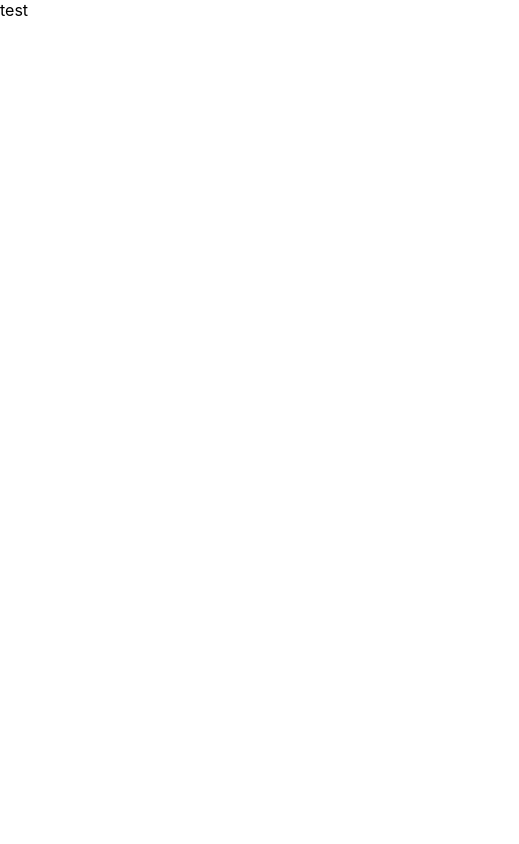
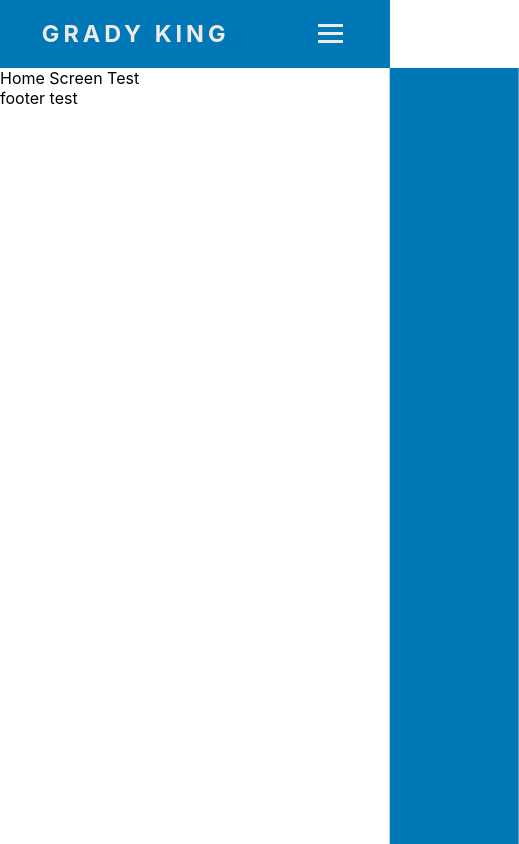
Before and after one commit to gradyki/Portfolio-Site, a React (Create React App) app in the folder client/: page / in a window 390 px wide. Shown: the whole page, 519 px wide, since content can reach past the window. Built offline with nearby package versions, Linux system fonts and the light colour scheme.

Commit message:
nav mobile responsive and burger menu

```diff
--- a/client/src/App.css
+++ b/client/src/App.css
@@ -0,0 +1,7 @@
+:root {
+  --tone1: #03045e;
+  --tone2: #0077b6;
+  --tone3: #00b4d8;
+  --tone4: #90e0ef;
+  --tone5: #caf0f8;
+}
--- a/client/src/App.js
+++ b/client/src/App.js
@@ -1,10 +1,18 @@
 import './App.css';
+import { Switch, Route } from 'react-router-dom'
+import Layout from './components/Layout/Layout'
+import Home from './screens/Home/Home'
 
 function App() {
   return (
-    <div className="App">
-      test
-    </div>
+    <Layout>
+      <Switch>
+        <Route path='/'>
+<Home />
+        </Route>
+      </Switch>
+</Layout>
+
   );
 }
 
--- /dev/null
+++ b/client/src/components/Footer/Footer.jsx
@@ -0,0 +1,3 @@
+export default function Footer() {
+  return <div>footer test</div>;
+}
--- /dev/null
+++ b/client/src/components/Layout/Layout.jsx
@@ -0,0 +1,12 @@
+import Nav from "../Nav/Nav";
+import Footer from "../Footer/Footer";
+
+export default function Layout(props) {
+  return (
+    <div>
+      <Nav />
+      {props.children}
+      <Footer />
+    </div>
+  );
+}
--- /dev/null
+++ b/client/src/components/Nav/Nav.css
@@ -0,0 +1,138 @@
+* {
+  margin: 0px;
+  padding: 0px;
+  box-sizing: border-box;
+}
+
+nav {
+  display: flex;
+  justify-content: space-around;
+  align-items: center;
+  min-height: 8vh;
+  background-color: var(--tone2);
+}
+
+.logo {
+  color: rgb(238, 234, 234);
+  text-transform: uppercase;
+  letter-spacing: 4px;
+  font-size: 20px;
+}
+
+.nav-links {
+  display: flex;
+  justify-content: space-around;
+  width: 40%;
+}
+
+.nav-links a {
+  color: rgb(238, 234, 234);
+  letter-spacing: 3px;
+  text-decoration: none;
+  font-weight: bold;
+  font-size: 14px;
+}
+
+.nav-links li {
+  list-style: none;
+}
+
+.burger {
+  display: none;
+  cursor: pointer;
+}
+
+.burger div {
+  width: 25px;
+  height: 3px;
+  background-color: rgb(238, 234, 234);
+  margin: 5px;
+  transition: all 0.3s ease;
+}
+
+@media screen and (max-width: 1024px) {
+  .nav-links {
+    width: 55%;
+  }
+}
+
+@media screen and (max-width: 768px) {
+  body {
+    overflow-x: hidden;
+  }
+  .nav-links {
+    position: absolute;
+    right: 0px;
+    height: 92vh;
+    top: 8vh;
+    background-color: var(--tone2);
+    display: flex;
+    flex-direction: column;
+    align-items: center;
+    width: 33%;
+    transform: translateX(100%);
+    transition: transform 0.25s ease-in;
+  }
+  .nav-links li {
+    opacity: 0;
+  }
+  .burger {
+    display: block;
+  }
+  .nav-active {
+    position: absolute;
+    right: 0px;
+    height: 92vh;
+    top: 8vh;
+    background-color: var(--tone2);
+    display: flex;
+    flex-direction: column;
+    justify-content: space-around;
+    align-items: center;
+    width: 33%;
+    transform: translateX(0%);
+    transition: transform 0.5s ease-in-out;
+  }
+  .nav-active li {
+    opacity: 1;
+    list-style: none;
+  }
+
+  .nav-active a {
+    color: rgb(238, 234, 234);
+    letter-spacing: 3px;
+    text-decoration: none;
+    font-weight: bold;
+    font-size: 14px;
+  }
+}
+
+@media screen and (min-width: 770px) {
+  .nav-active {
+    display: flex;
+    justify-content: space-around;
+    width: 40%;
+  }
+  .nav-active a {
+    color: rgb(238, 234, 234);
+    letter-spacing: 3px;
+    text-decoration: none;
+    font-weight: bold;
+    font-size: 14px;
+  }
+  .nav-active li {
+    list-style: none;
+  }
+  .burger {
+    display: none;
+    cursor: pointer;
+  }
+
+  .burger div {
+    width: 25px;
+    height: 3px;
+    background-color: rgb(238, 234, 234);
+    margin: 5px;
+    transition: all 0.3s ease;
+  }
+}
--- /dev/null
+++ b/client/src/components/Nav/Nav.jsx
@@ -0,0 +1,36 @@
+import "./Nav.css";
+import { useState } from "react";
+import { Link } from "react-router-dom";
+
+export default function Nav() {
+  const [toggleClasses, setToggleClasses] = useState("true");
+  console.log("toggle", toggleClasses);
+
+  return (
+    <nav>
+      <div className="logo">
+        <h3>Grady King</h3>
+      </div>
+
+      <ul className={toggleClasses ? "nav-links" : "nav-active"}>
+        <li>
+          <Link to="/">Home</Link>
+        </li>
+        <li>
+          <Link to="/">About Me</Link>
+        </li>
+        <li>
+          <Link to="/">Projects</Link>
+        </li>
+        <li>
+          <Link to="/">Contact</Link>
+        </li>
+      </ul>
+      <div className="burger" onClick={() => setToggleClasses((prev) => !prev)}>
+        <div className="line-1"></div>
+        <div className="line-2"></div>
+        <div className="line-3"></div>
+      </div>
+    </nav>
+  );
+}
--- a/client/src/index.js
+++ b/client/src/index.js
@@ -3,10 +3,13 @@ import ReactDOM from 'react-dom';
 import './index.css';
 import App from './App';
 import reportWebVitals from './reportWebVitals';
+import {BrowserRouter as Router} from 'react-router-dom'
 
 ReactDOM.render(
   <React.StrictMode>
-    <App />
+    <Router>
+      <App />
+      </Router>
   </React.StrictMode>,
   document.getElementById('root')
 );
--- /dev/null
+++ b/client/src/screens/Home/Home.jsx
@@ -0,0 +1,3 @@
+export default function Home() {
+  return <div>Home Screen Test</div>;
+}
```
Also changed, not shown: 1 other file (tests, documents, lock files or other folders).
